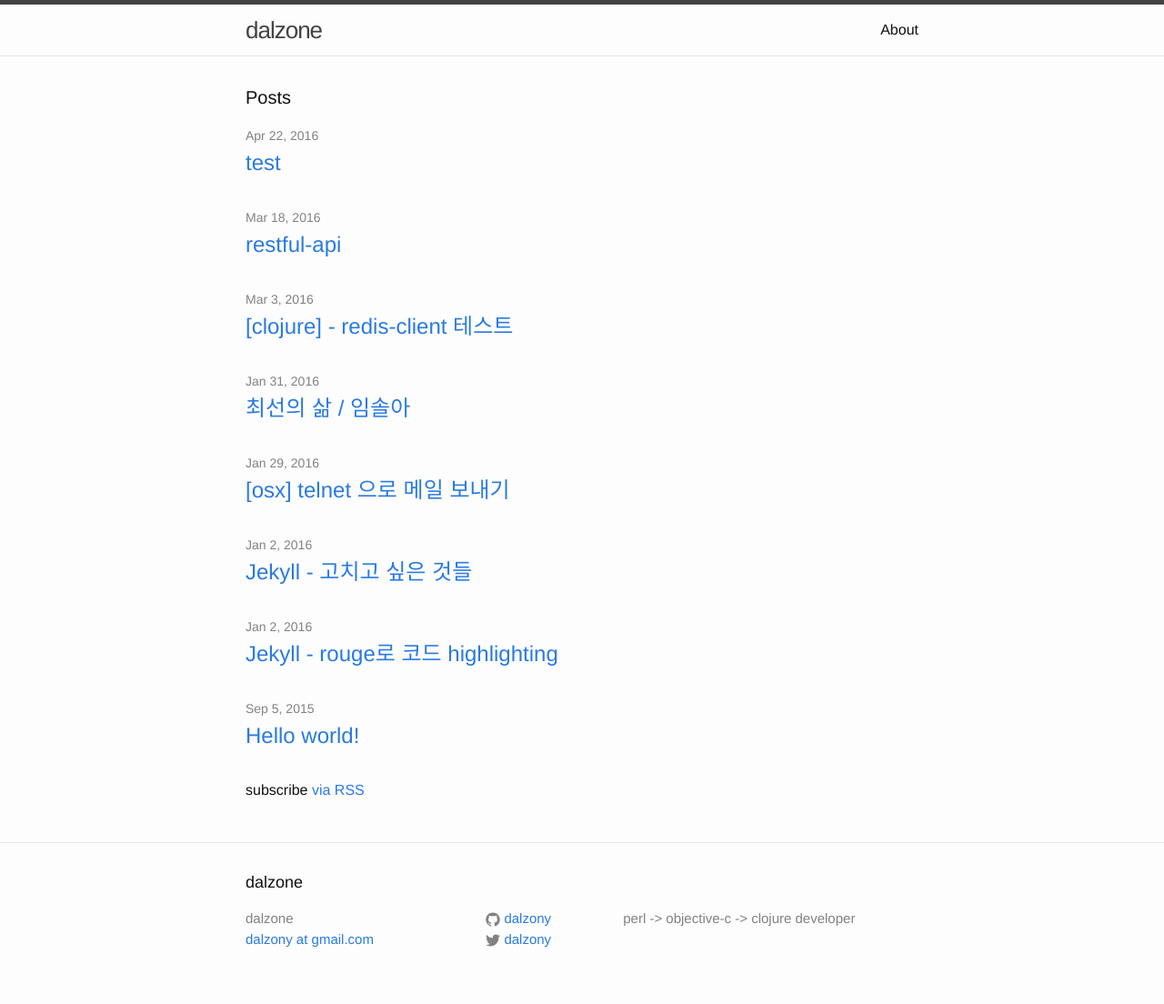
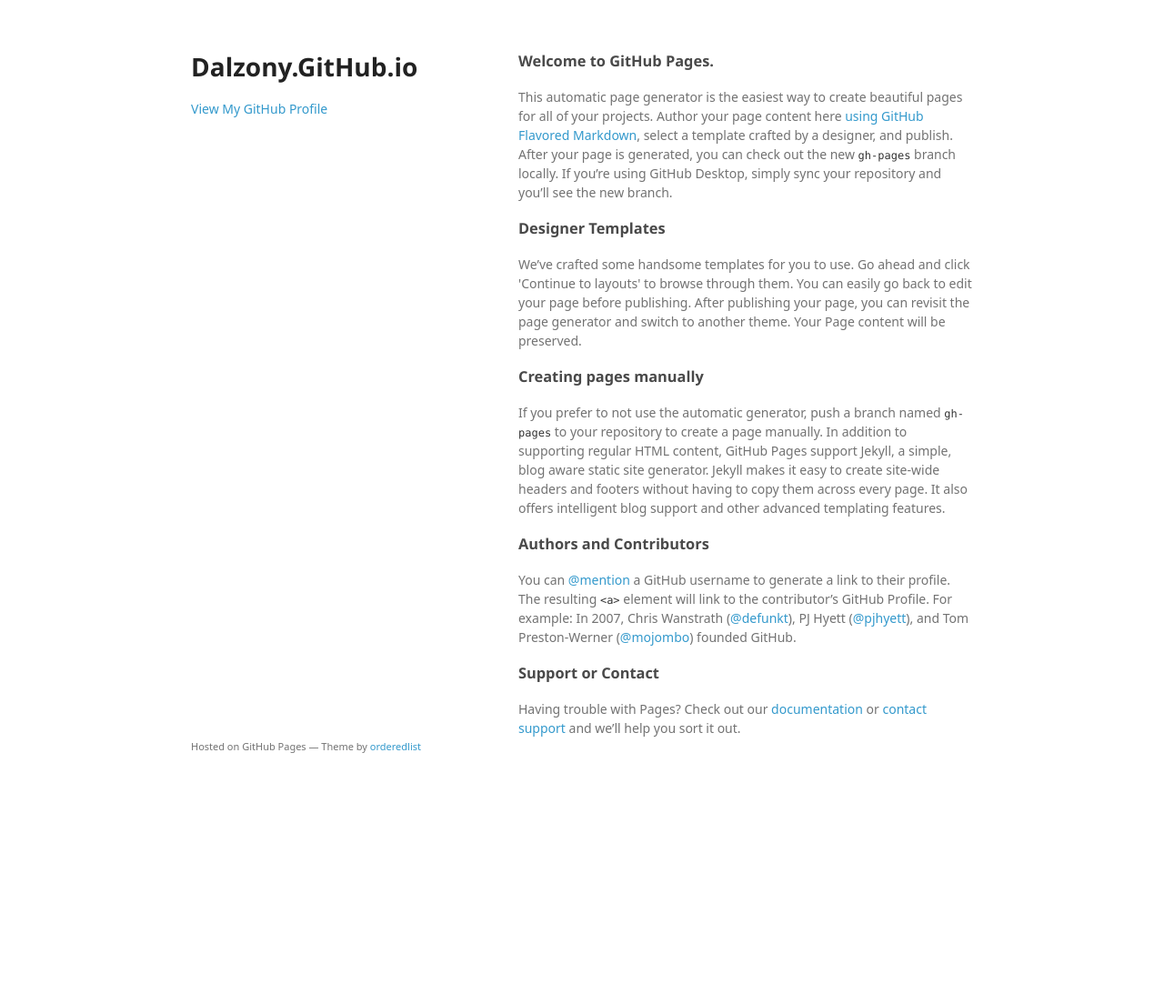
Before and after one commit to dalzony/dalzony.github.io, a Jekyll site: the page index.html, which Jekyll copies as it is, in a window 1280 px wide. Shown: the whole page at 91% size. Built offline with Jekyll 4.4.1, drawn with Linux system fonts in a browser that asks for light colours; some web fonts are replaced; after the commit the page ends 900 px from its top, so only the background shows below that.

Commit message:
Replace master branch with page content via GitHub

```diff
--- a/index.html
+++ b/index.html
@@ -1,23 +1,58 @@
----
-layout: default
----
+<!doctype html>
+<html>
+  <head>
+    <meta charset="utf-8">
+    <meta http-equiv="X-UA-Compatible" content="chrome=1">
+    <title>Dalzony.GitHub.io by dalzony</title>
 
-<div class="home">
+    <link rel="stylesheet" href="stylesheets/styles.css">
+    <link rel="stylesheet" href="stylesheets/github-light.css">
+    <meta name="viewport" content="width=device-width">
+    <!--[if lt IE 9]>
+    <script src="//html5shiv.googlecode.com/svn/trunk/html5.js"></script>
+    <![endif]-->
+  </head>
+  <body>
+    <div class="wrapper">
+      <header>
+        <h1>Dalzony.GitHub.io</h1>
+        <p></p>
 
-  <h1 class="page-heading">Posts</h1>
 
-  <ul class="post-list">
-    {% for post in site.posts %}
-      <li>
-        <span class="post-meta">{{ post.date | date: "%b %-d, %Y" }}</span>
+        <p class="view"><a href="https://github.com/dalzony">View My GitHub Profile</a></p>
 
-        <h2>
-          <a class="post-link" href="{{ post.url | prepend: site.baseurl }}">{{ post.title }}</a>
-        </h2>
-      </li>
-    {% endfor %}
-  </ul>
+      </header>
+      <section>
+        <h3>
+<a id="welcome-to-github-pages" class="anchor" href="#welcome-to-github-pages" aria-hidden="true"><span aria-hidden="true" class="octicon octicon-link"></span></a>Welcome to GitHub Pages.</h3>
 
-  <p class="rss-subscribe">subscribe <a href="{{ "/feed.xml" | prepend: site.baseurl }}">via RSS</a></p>
+<p>This automatic page generator is the easiest way to create beautiful pages for all of your projects. Author your page content here <a href="https://guides.github.com/features/mastering-markdown/">using GitHub Flavored Markdown</a>, select a template crafted by a designer, and publish. After your page is generated, you can check out the new <code>gh-pages</code> branch locally. If you’re using GitHub Desktop, simply sync your repository and you’ll see the new branch.</p>
 
-</div>
+<h3>
+<a id="designer-templates" class="anchor" href="#designer-templates" aria-hidden="true"><span aria-hidden="true" class="octicon octicon-link"></span></a>Designer Templates</h3>
+
+<p>We’ve crafted some handsome templates for you to use. Go ahead and click 'Continue to layouts' to browse through them. You can easily go back to edit your page before publishing. After publishing your page, you can revisit the page generator and switch to another theme. Your Page content will be preserved.</p>
+
+<h3>
+<a id="creating-pages-manually" class="anchor" href="#creating-pages-manually" aria-hidden="true"><span aria-hidden="true" class="octicon octicon-link"></span></a>Creating pages manually</h3>
+
+<p>If you prefer to not use the automatic generator, push a branch named <code>gh-pages</code> to your repository to create a page manually. In addition to supporting regular HTML content, GitHub Pages support Jekyll, a simple, blog aware static site generator. Jekyll makes it easy to create site-wide headers and footers without having to copy them across every page. It also offers intelligent blog support and other advanced templating features.</p>
+
+<h3>
+<a id="authors-and-contributors" class="anchor" href="#authors-and-contributors" aria-hidden="true"><span aria-hidden="true" class="octicon octicon-link"></span></a>Authors and Contributors</h3>
+
+<p>You can <a href="https://help.github.com/articles/basic-writing-and-formatting-syntax/#mentioning-users-and-teams" class="user-mention">@mention</a> a GitHub username to generate a link to their profile. The resulting <code>&lt;a&gt;</code> element will link to the contributor’s GitHub Profile. For example: In 2007, Chris Wanstrath (<a href="https://github.com/defunkt" class="user-mention">@defunkt</a>), PJ Hyett (<a href="https://github.com/pjhyett" class="user-mention">@pjhyett</a>), and Tom Preston-Werner (<a href="https://github.com/mojombo" class="user-mention">@mojombo</a>) founded GitHub.</p>
+
+<h3>
+<a id="support-or-contact" class="anchor" href="#support-or-contact" aria-hidden="true"><span aria-hidden="true" class="octicon octicon-link"></span></a>Support or Contact</h3>
+
+<p>Having trouble with Pages? Check out our <a href="https://help.github.com/pages">documentation</a> or <a href="https://github.com/contact">contact support</a> and we’ll help you sort it out.</p>
+      </section>
+      <footer>
+        <p><small>Hosted on GitHub Pages &mdash; Theme by <a href="https://github.com/orderedlist">orderedlist</a></small></p>
+      </footer>
+    </div>
+    <script src="javascripts/scale.fix.js"></script>
+
+  </body>
+</html>
--- /dev/null
+++ b/javascripts/scale.fix.js
@@ -0,0 +1,17 @@
+var metas = document.getElementsByTagName('meta');
+var i;
+if (navigator.userAgent.match(/iPhone/i)) {
+  for (i=0; i<metas.length; i++) {
+    if (metas[i].name == "viewport") {
+      metas[i].content = "width=device-width, minimum-scale=1.0, maximum-scale=1.0";
+    }
+  }
+  document.addEventListener("gesturestart", gestureStart, false);
+}
+function gestureStart() {
+  for (i=0; i<metas.length; i++) {
+    if (metas[i].name == "viewport") {
+      metas[i].content = "width=device-width, minimum-scale=0.25, maximum-scale=1.6";
+    }
+  }
+}
--- /dev/null
+++ b/stylesheets/github-light.css
@@ -0,0 +1,123 @@
+/*
+The MIT License (MIT)
+
+Copyright (c) 2015 GitHub, Inc.
+
+Permission is hereby granted, free of charge, to any person obtaining a copy
+of this software and associated documentation files (the "Software"), to deal
+in the Software without restriction, including without limitation the rights
+to use, copy, modify, merge, publish, distribute, sublicense, and/or sell
+copies of the Software, and to permit persons to whom the Software is
+furnished to do so, subject to the following conditions:
+
+The above copyright notice and this permission notice shall be included in all
+copies or substantial portions of the Software.
+
+THE SOFTWARE IS PROVIDED "AS IS", WITHOUT WARRANTY OF ANY KIND, EXPRESS OR
+IMPLIED, INCLUDING BUT NOT LIMITED TO THE WARRANTIES OF MERCHANTABILITY,
+FITNESS FOR A PARTICULAR PURPOSE AND NONINFRINGEMENT. IN NO EVENT SHALL THE
+AUTHORS OR COPYRIGHT HOLDERS BE LIABLE FOR ANY CLAIM, DAMAGES OR OTHER
+LIABILITY, WHETHER IN AN ACTION OF CONTRACT, TORT OR OTHERWISE, ARISING FROM,
+OUT OF OR IN CONNECTION WITH THE SOFTWARE OR THE USE OR OTHER DEALINGS IN THE
+SOFTWARE.
+
+*/
+
+.pl-c /* comment */ {
+  color: #969896;
+}
+
+.pl-c1      /* constant, markup.raw, meta.diff.header, meta.module-reference, meta.property-name, support, support.constant, support.variable, variable.other.constant */,
+.pl-s .pl-v /* string variable */ {
+  color: #0086b3;
+}
+
+.pl-e  /* entity */,
+.pl-en /* entity.name */ {
+  color: #795da3;
+}
+
+.pl-s .pl-s1 /* string source */,
+.pl-smi      /* storage.modifier.import, storage.modifier.package, storage.type.java, variable.other, variable.parameter.function */ {
+  color: #333;
+}
+
+.pl-ent /* entity.name.tag */ {
+  color: #63a35c;
+}
+
+.pl-k /* keyword, storage, storage.type */ {
+  color: #a71d5d;
+}
+
+.pl-pds              /* punctuation.definition.string, string.regexp.character-class */,
+.pl-s                /* string */,
+.pl-s .pl-pse .pl-s1 /* string punctuation.section.embedded source */,
+.pl-sr               /* string.regexp */,
+.pl-sr .pl-cce       /* string.regexp constant.character.escape */,
+.pl-sr .pl-sra       /* string.regexp string.regexp.arbitrary-repitition */,
+.pl-sr .pl-sre       /* string.regexp source.ruby.embedded */ {
+  color: #183691;
+}
+
+.pl-v /* variable */ {
+  color: #ed6a43;
+}
+
+.pl-id /* invalid.deprecated */ {
+  color: #b52a1d;
+}
+
+.pl-ii /* invalid.illegal */ {
+  background-color: #b52a1d;
+  color: #f8f8f8;
+}
+
+.pl-sr .pl-cce /* string.regexp constant.character.escape */ {
+  color: #63a35c;
+  font-weight: bold;
+}
+
+.pl-ml /* markup.list */ {
+  color: #693a17;
+}
+
+.pl-mh        /* markup.heading */,
+.pl-mh .pl-en /* markup.heading entity.name */,
+.pl-ms        /* meta.separator */ {
+  color: #1d3e81;
+  font-weight: bold;
+}
+
+.pl-mq /* markup.quote */ {
+  color: #008080;
+}
+
+.pl-mi /* markup.italic */ {
+  color: #333;
+  font-style: italic;
+}
+
+.pl-mb /* markup.bold */ {
+  color: #333;
+  font-weight: bold;
+}
+
+.pl-md /* markup.deleted, meta.diff.header.from-file */ {
+  background-color: #ffecec;
+  color: #bd2c00;
+}
+
+.pl-mi1 /* markup.inserted, meta.diff.header.to-file */ {
+  background-color: #eaffea;
+  color: #55a532;
+}
+
+.pl-mdr /* meta.diff.range */ {
+  color: #795da3;
+  font-weight: bold;
+}
+
+.pl-mo /* meta.output */ {
+  color: #1d3e81;
+}
--- /dev/null
+++ b/stylesheets/styles.css
@@ -0,0 +1,324 @@
+@font-face {
+  font-family: 'Noto Sans';
+  font-weight: 400;
+  font-style: normal;
+  src: url('../fonts/Noto-Sans-regular/Noto-Sans-regular.eot');
+  src: url('../fonts/Noto-Sans-regular/Noto-Sans-regular.eot?#iefix') format('embedded-opentype'),
+       local('Noto Sans'),
+       local('Noto-Sans-regular'),
+       url('../fonts/Noto-Sans-regular/Noto-Sans-regular.woff2') format('woff2'),
+       url('../fonts/Noto-Sans-regular/Noto-Sans-regular.woff') format('woff'),
+       url('../fonts/Noto-Sans-regular/Noto-Sans-regular.ttf') format('truetype'),
+       url('../fonts/Noto-Sans-regular/Noto-Sans-regular.svg#NotoSans') format('svg');
+}
+
+@font-face {
+  font-family: 'Noto Sans';
+  font-weight: 700;
+  font-style: normal;
+  src: url('../fonts/Noto-Sans-700/Noto-Sans-700.eot');
+  src: url('../fonts/Noto-Sans-700/Noto-Sans-700.eot?#iefix') format('embedded-opentype'),
+       local('Noto Sans Bold'),
+       local('Noto-Sans-700'),
+       url('../fonts/Noto-Sans-700/Noto-Sans-700.woff2') format('woff2'),
+       url('../fonts/Noto-Sans-700/Noto-Sans-700.woff') format('woff'),
+       url('../fonts/Noto-Sans-700/Noto-Sans-700.ttf') format('truetype'),
+       url('../fonts/Noto-Sans-700/Noto-Sans-700.svg#NotoSans') format('svg');
+}
+
+@font-face {
+  font-family: 'Noto Sans';
+  font-weight: 400;
+  font-style: italic;
+  src: url('../fonts/Noto-Sans-italic/Noto-Sans-italic.eot');
+  src: url('../fonts/Noto-Sans-italic/Noto-Sans-italic.eot?#iefix') format('embedded-opentype'),
+       local('Noto Sans Italic'),
+       local('Noto-Sans-italic'),
+       url('../fonts/Noto-Sans-italic/Noto-Sans-italic.woff2') format('woff2'),
+       url('../fonts/Noto-Sans-italic/Noto-Sans-italic.woff') format('woff'),
+       url('../fonts/Noto-Sans-italic/Noto-Sans-italic.ttf') format('truetype'),
+       url('../fonts/Noto-Sans-italic/Noto-Sans-italic.svg#NotoSans') format('svg');
+}
+
+@font-face {
+  font-family: 'Noto Sans';
+  font-weight: 700;
+  font-style: italic;
+  src: url('../fonts/Noto-Sans-700italic/Noto-Sans-700italic.eot');
+  src: url('../fonts/Noto-Sans-700italic/Noto-Sans-700italic.eot?#iefix') format('embedded-opentype'),
+       local('Noto Sans Bold Italic'),
+       local('Noto-Sans-700italic'),
+       url('../fonts/Noto-Sans-700italic/Noto-Sans-700italic.woff2') format('woff2'),
+       url('../fonts/Noto-Sans-700italic/Noto-Sans-700italic.woff') format('woff'),
+       url('../fonts/Noto-Sans-700italic/Noto-Sans-700italic.ttf') format('truetype'),
+       url('../fonts/Noto-Sans-700italic/Noto-Sans-700italic.svg#NotoSans') format('svg');
+}
+
+body {
+  background-color: #fff;
+  padding:50px;
+  font: 14px/1.5 "Noto Sans", "Helvetica Neue", Helvetica, Arial, sans-serif;
+  color:#727272;
+  font-weight:400;
+}
+
+h1, h2, h3, h4, h5, h6 {
+  color:#222;
+  margin:0 0 20px;
+}
+
+p, ul, ol, table, pre, dl {
+  margin:0 0 20px;
+}
+
+h1, h2, h3 {
+  line-height:1.1;
+}
+
+h1 {
+  font-size:28px;
+}
+
+h2 {
+  color:#393939;
+}
+
+h3, h4, h5, h6 {
+  color:#494949;
+}
+
+a {
+  color:#39c;
+  text-decoration:none;
+}
+
+a:hover {
+  color:#069;
+}
+
+a small {
+  font-size:11px;
+  color:#777;
+  margin-top:-0.3em;
+  display:block;
+}
+
+a:hover small {
+  color:#777;
+}
+
+.wrapper {
+  width:860px;
+  margin:0 auto;
+}
+
+blockquote {
+  border-left:1px solid #e5e5e5;
+  margin:0;
+  padding:0 0 0 20px;
+  font-style:italic;
+}
+
+code, pre {
+  font-family:Monaco, Bitstream Vera Sans Mono, Lucida Console, Terminal, Consolas, Liberation Mono, DejaVu Sans Mono, Courier New, monospace;
+  color:#333;
+  font-size:12px;
+}
+
+pre {
+  padding:8px 15px;
+  background: #f8f8f8;
+  border-radius:5px;
+  border:1px solid #e5e5e5;
+  overflow-x: auto;
+}
+
+table {
+  width:100%;
+  border-collapse:collapse;
+}
+
+th, td {
+  text-align:left;
+  padding:5px 10px;
+  border-bottom:1px solid #e5e5e5;
+}
+
+dt {
+  color:#444;
+  font-weight:700;
+}
+
+th {
+  color:#444;
+}
+
+img {
+  max-width:100%;
+}
+
+header {
+  width:270px;
+  float:left;
+  position:fixed;
+  -webkit-font-smoothing:subpixel-antialiased;
+}
+
+header ul {
+  list-style:none;
+  height:40px;
+  padding:0;
+  background: #f4f4f4;
+  border-radius:5px;
+  border:1px solid #e0e0e0;
+  width:270px;
+}
+
+header li {
+  width:89px;
+  float:left;
+  border-right:1px solid #e0e0e0;
+  height:40px;
+}
+
+header li:first-child a {
+  border-radius:5px 0 0 5px;
+}
+
+header li:last-child a {
+  border-radius:0 5px 5px 0;
+}
+
+header ul a {
+  line-height:1;
+  font-size:11px;
+  color:#999;
+  display:block;
+  text-align:center;
+  padding-top:6px;
+  height:34px;
+}
+
+header ul a:hover {
+  color:#999;
+}
+
+header ul a:active {
+  background-color:#f0f0f0;
+}
+
+strong {
+  color:#222;
+  font-weight:700;
+}
+
+header ul li + li + li {
+  border-right:none;
+  width:89px;
+}
+
+header ul a strong {
+  font-size:14px;
+  display:block;
+  color:#222;
+}
+
+section {
+  width:500px;
+  float:right;
+  padding-bottom:50px;
+}
+
+small {
+  font-size:11px;
+}
+
+hr {
+  border:0;
+  background:#e5e5e5;
+  height:1px;
+  margin:0 0 20px;
+}
+
+footer {
+  width:270px;
+  float:left;
+  position:fixed;
+  bottom:50px;
+  -webkit-font-smoothing:subpixel-antialiased;
+}
+
+@media print, screen and (max-width: 960px) {
+
+  div.wrapper {
+    width:auto;
+    margin:0;
+  }
+
+  header, section, footer {
+    float:none;
+    position:static;
+    width:auto;
+  }
+
+  header {
+    padding-right:320px;
+  }
+
+  section {
+    border:1px solid #e5e5e5;
+    border-width:1px 0;
+    padding:20px 0;
+    margin:0 0 20px;
+  }
+
+  header a small {
+    display:inline;
+  }
+
+  header ul {
+    position:absolute;
+    right:50px;
+    top:52px;
+  }
+}
+
+@media print, screen and (max-width: 720px) {
+  body {
+    word-wrap:break-word;
+  }
+
+  header {
+    padding:0;
+  }
+
+  header ul, header p.view {
+    position:static;
+  }
+
+  pre, code {
+    word-wrap:normal;
+  }
+}
+
+@media print, screen and (max-width: 480px) {
+  body {
+    padding:15px;
+  }
+
+  header ul {
+    width:99%;
+  }
+
+  header li, header ul li + li + li {
+    width:33%;
+  }
+}
+
+@media print {
+  body {
+    padding:0.4in;
+    font-size:12pt;
+    color:#444;
+  }
+}
```
Also changed, not shown: params.json (added, +6 -0 lines).
